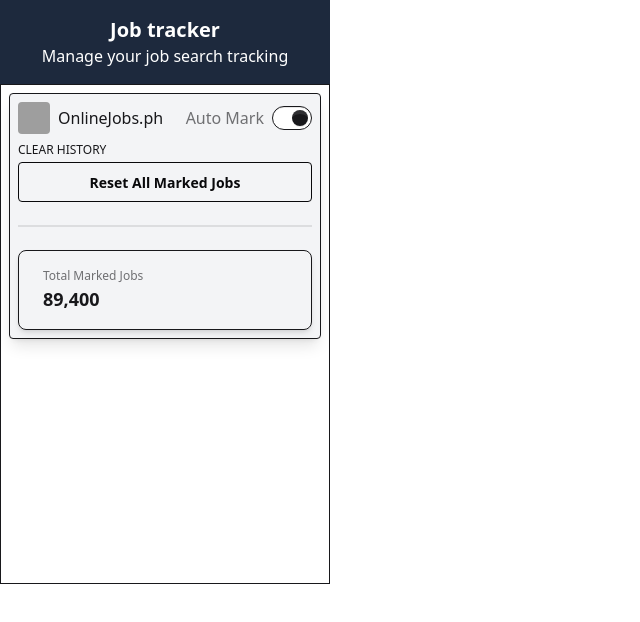
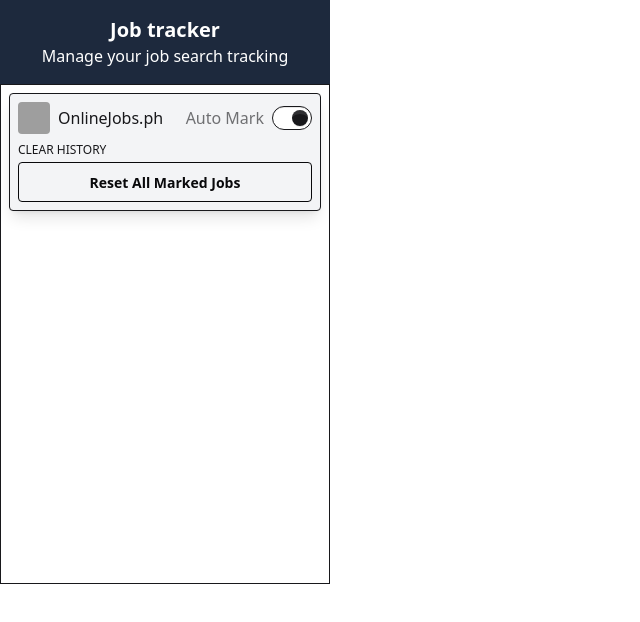
Before and after one commit to kenBinary/job-post-marker, a website built with Vite: page index.html in a window 1280 px wide. Shown: the whole page, without its empty margins (0-640 px from the left). Built offline with nearby package versions, Linux system fonts and the light colour scheme; grey boxes are pictures that could not be loaded.

Commit message:
refactor: remove stats

```diff
--- a/index.html
+++ b/index.html
@@ -46,15 +46,6 @@
             Reset All Marked Jobs
           </button>
         </div>
-
-        <div class="divider"></div>
-
-        <div class="stats border w-full shadow-md">
-          <div class="stat">
-            <div class="stat-title">Total Marked Jobs</div>
-            <div class="stat-value text-lg">89,400</div>
-          </div>
-        </div>
       </div>
     </main>
     <script type="module" src="/src/popup.ts"></script>
```
